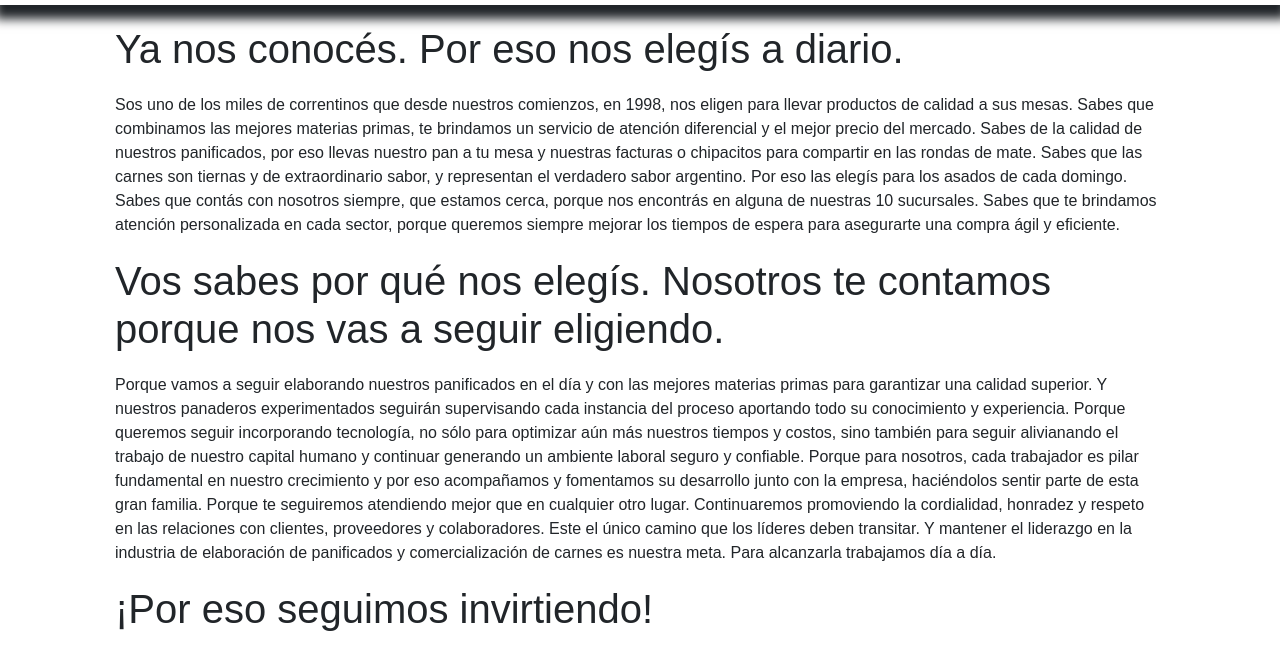
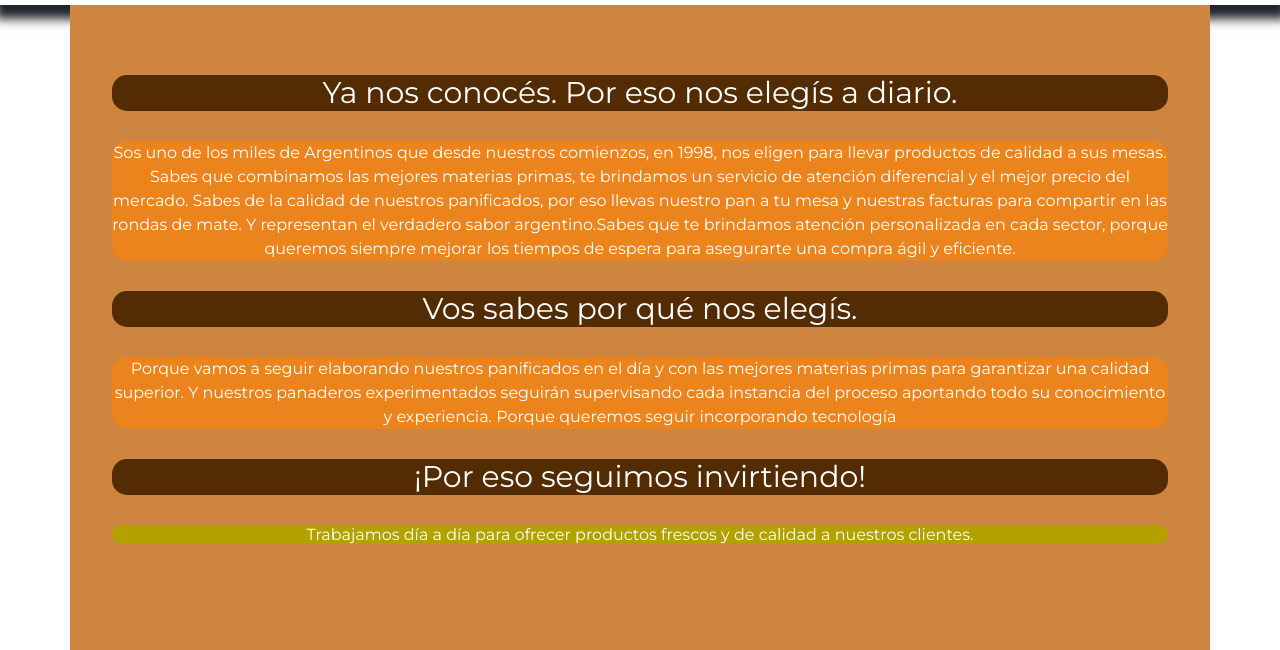
Before and after one commit to Dario-Santa-Cruz/Pre-entrega2, a plain HTML site: page section/nosotros.html in a window 1280 px wide. Shown: the part 101-751 px from the top of the page. Drawn offline with nearby package versions, Linux system fonts and the light colour scheme; a web font is replaced by a local one.

Commit message:
agregue nosotros

```diff
--- a/css/style.css
+++ b/css/style.css
@@ -157,7 +157,7 @@ h1 {
 .footer a img {
   display: flex;
   max-width: 10%;
-  max-height: 10%;
+  margin-left: 42vw;
 }
 .footer .redes img {
   display: inline;
@@ -167,6 +167,68 @@ h1 {
   box-shadow: -3px 4px 2px 0px #ffffff;
   border-radius: 2px;
 }
+.main-nosotros{
+  font-family: "Montserrat", sans-serif;
+  padding-top: 40px;
+  padding-bottom: 80px;
+  max-width: 1140px;
+  margin:auto
+}
+.main-nosotros{
+  background-color: peru;
+}
+.main-nosotros h1{
+  font-size: 30px;
+  margin: 30px;
+  padding: 0;
+  display: flex;
+  justify-content: space-around;
+  background-color:#532c04;
+  color:white;
+}
+.main-nosotros h1:hover{
+  box-shadow: -3px 2px 13px 6px black;
+  transition: all 0.3s;
+  transform: scale(1.03);
+}
+.main-nosotros h1{
+  border-radius: 15px;
+}
+
+.main-nosotros p{
+  text-align: center;
+  font-size: 16px;
+  margin: 30px;
+  padding: 0;
+  display: flex;
+  justify-content: space-around;
+  background-color:#eb841d;
+  color:white;
+  border-radius: 15px;
+}
+.main-nosotros p:hover{
+  box-shadow: -3px 2px 13px 6px black;
+  transition: all 0.3s;
+  transform: scale(1.03);
+}
+.main-nosotros h2{
+  text-align: center;
+  font-size: 16px;
+  margin: 30px;
+  padding: 0;
+  display: flex;
+  justify-content: space-around;
+  background-color:hsl(54, 100%, 35%);
+  color:white;
+  border-radius: 15px;
+
+}
+.main-nosotros h2:hover{
+  transition: all 0.3s;
+  transform: scale(1.03);
+  box-shadow:-3px 2px 13px 6px black;
+}
+
 
 /*MOBILE LAST*/
 /* 1 */
@@ -186,7 +248,27 @@ h1 {
   .header img{
     width: 25vw
   }
+  .main-nosotros h1{
+    text-align: center;
+    font-size: 15px;
+    width: 75vw;
+    border-radius: 5px;
+    margin-right: auto;
+    margin-top: 0;
+  }
+  .main-nosotros p{
+    border-radius: 5px;
+    text-align: center;
+    width: 75vw;
+  }
+  .main-nosotros h2{
+    border-radius: 5px;
+    text-align: center;
+    width: 75vw;
+  }
 }
+
+
 /* 2 */
 @media (max-width: 375px ) {
   .inicio h1 {
--- a/section/nosotros.html
+++ b/section/nosotros.html
@@ -27,7 +27,8 @@
                     </button>
                     <div class="collapse navbar-collapse" id="navbarNavAltMarkup">
                         <div class="navbar-nav">
-                            <a class="nav-link active" aria-current="page" href="../section/productos.html">Productos</a>
+                            <a class="nav-link active" aria-current="page"
+                                href="../section/productos.html">Productos</a>
                             <a class="nav-link" href="../section/nosotros.html">Nosotros</a>
                             <a class="nav-link" href="../section/mayorista.html">Mayorista</a>
                         </div>
@@ -38,45 +39,26 @@
     </header>
 
     <!-- Contenido Principal -->
-    <main id="main-index">
-        <h1>Ya nos conocés. Por eso nos elegís a diario.</h1>
-        <p>Sos uno de los miles de correntinos que desde nuestros comienzos, en 1998, nos eligen para llevar productos
-            de calidad a sus mesas.
-
-            Sabes que combinamos las mejores materias primas, te brindamos un servicio de atención diferencial y el
-            mejor precio del mercado. Sabes de la calidad de nuestros panificados, por eso llevas nuestro pan a tu mesa
-            y nuestras facturas o chipacitos para compartir en las rondas de mate. Sabes que las carnes son tiernas y de
-            extraordinario sabor, y representan el verdadero sabor argentino. Por eso las elegís para los asados de cada
-            domingo. Sabes que contás con nosotros siempre, que estamos cerca, porque nos encontrás en alguna de
-            nuestras 10 sucursales.
-
-            Sabes que te brindamos atención personalizada en cada sector, porque queremos siempre mejorar los tiempos de
-            espera para asegurarte una compra ágil y eficiente.</p>
-        <h1>Vos sabes por qué nos elegís. Nosotros te contamos porque nos vas a seguir eligiendo.</h1>
-        <p>Porque vamos a seguir elaborando nuestros panificados en el día y con las mejores materias primas para
-            garantizar una calidad superior. Y nuestros panaderos experimentados seguirán supervisando cada instancia
-            del proceso aportando todo su conocimiento y experiencia. Porque queremos seguir incorporando tecnología, no
-            sólo para optimizar aún más nuestros tiempos y costos, sino también para seguir alivianando el trabajo de
-            nuestro capital humano y continuar generando un ambiente laboral seguro y confiable. Porque para nosotros,
-            cada trabajador es pilar fundamental en nuestro crecimiento y por eso acompañamos y fomentamos su desarrollo
-            junto con la empresa, haciéndolos sentir parte de esta gran familia. Porque te seguiremos atendiendo mejor
-            que en cualquier otro lugar. Continuaremos promoviendo la cordialidad, honradez y respeto en las relaciones
-            con clientes, proveedores y colaboradores.
-
-            Este el único camino que los líderes deben transitar. Y mantener el liderazgo en la industria de elaboración
-            de panificados y comercialización de carnes es nuestra meta. Para alcanzarla trabajamos día a día.</p>
-        <h1>¡Por eso seguimos invirtiendo!</h1>
-        <p>Queremos ofrecerte más productos de La Reina y que los encuentres cada vez más cerca. Por eso construimos una
-            Planta Industrial única en el Nordeste, por la inversión en infraestructura y equipamiento. Allí ampliamos
-            nuestra capacidad de producción y sumamos la elaboración de discos de pasta fresca para empanadas, tartas y
-            pastelitos.
-
-            La planta está ubicada en Ruta Nac. Nº 12 Km. 1.028; fue edificada sobre un terreno de 26.000 metros
-            cuadrados y tiene una superficie construida de 3.600 m2.
-
-            Con una capacidad de producción diaria de 45.000 kg de harina y una flota de vehículos propios para el
-            reparto, estos productos también van a llegar a tu mesa.</p>
-        <h2>Trabajamos día a día para ofrecer productos frescos y de calidad a nuestros clientes.</h2>
+    <main class="main-nosotros">
+        <section class="container">
+            <h1>Ya nos conocés. Por eso nos elegís a diario.</h1>
+            <p>Sos uno de los miles de Argentinos que desde nuestros comienzos, en 1998, nos eligen para llevar
+                productos de calidad a sus mesas.
+                Sabes que combinamos las mejores materias primas, te brindamos un servicio de atención diferencial y el
+                mejor precio del mercado. Sabes de la calidad de nuestros panificados, por eso llevas nuestro pan a tu
+                mesa y nuestras facturas para compartir en las rondas de mate. Y representan el verdadero sabor
+                argentino.Sabes que te brindamos atención personalizada en cada sector, porque queremos siempre mejorar
+                los
+                tiempos de espera para asegurarte una compra ágil y eficiente.</p>
+            <h1>Vos sabes por qué nos elegís.</h1>
+            <p>Porque vamos a seguir elaborando nuestros panificados en el día y con las mejores materias primas para
+                garantizar una calidad superior. Y nuestros panaderos experimentados seguirán supervisando cada
+                instancia
+                del proceso aportando todo su conocimiento y experiencia. Porque queremos seguir incorporando
+                tecnología</p>
+            <h1>¡Por eso seguimos invirtiendo!</h1>
+            <h2>Trabajamos día a día para ofrecer productos frescos y de calidad a nuestros clientes.</h2>
+        </section>
     </main>
 
     <!-- Footer -->
```
